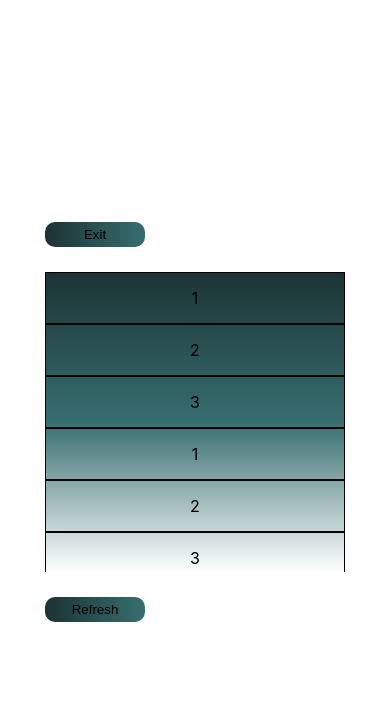
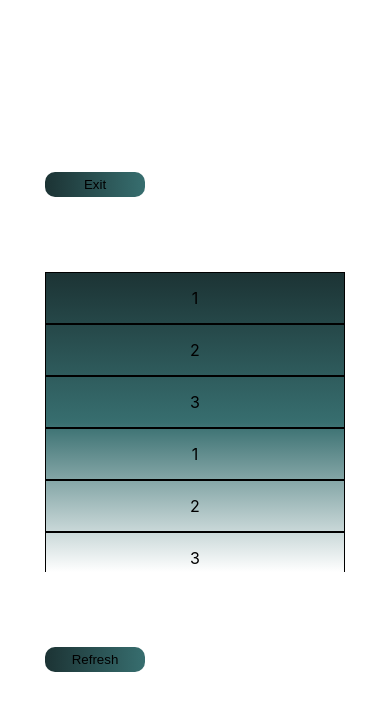
Before and after one commit to manny2384/simpleFullStack, a React (Create React App) app in the folder client/: page / in a window 390 px wide. Both pictures are taken after a click on the button "See All Users". Shown: the top 710 px of the page. Built offline with nearby package versions, Linux system fonts and the light colour scheme.

Commit message:
handling of components in app.js

```diff
--- a/client/src/App.css
+++ b/client/src/App.css
@@ -192,7 +192,8 @@ users.js component styling
 
 }
 .users{
-    height: 400px;
+    height: 500px;
+    width: 500px;
     display: flex;
     flex-direction: column;
     justify-content: space-between;
@@ -200,6 +201,26 @@ users.js component styling
 .users ul{
     overflow: scroll;
     background-image: linear-gradient(#1C3334, #376E6F, white);
+    width: 100%;
+    margin: auto;
+    height: 400px;
+}
+@media only screen and (max-width: 500px){
+    .users{
+        width: 100%;
+    }
+    .users ul{
+        width: 300px;
+        height: 300px;
+    }
+}
+@media only screen and (orientation: landscape){
+    .allUsers{
+        height: auto;
+    }
+    .users{
+        margin: 50px 0;
+    }
 }
 .users ul li{
     width: calc(100% - 2px);
--- a/client/src/App.js
+++ b/client/src/App.js
@@ -1,4 +1,4 @@
-import React, {useState} from 'react';
+import React, {useEffect, useState} from 'react';
 
 import './App.css';
 import Login from "./components/login";
@@ -10,6 +10,12 @@ function App() {
 
   const [state, setState] = useState("login");
   const [users, setUsers] = useState(false);
+
+  useEffect(()=>{
+    var hide_or_show_app_child = users ? "none" : "flex";
+
+      document.getElementsByClassName('app-child')[0].style.display = hide_or_show_app_child;
+  }, [users]);
 
   return (
     <div className="App">
--- a/client/src/components/users.js
+++ b/client/src/components/users.js
@@ -4,7 +4,8 @@ import React, { useState, useEffect } from "react";
 function Users(props){
     // const [list, setList] = useState([{'username':'1'},{'username':'2'},{'username':'3'},{'username':'1'},{'username':'2'},{'username':'3'}]);
     const [users, setUsers] = useState();
-    const [list] = useState([{'username':'1'},{'username':'2'},{'username':'3'},{'username':'1'},{'username':'2'},{'username':'3'}]);
+    const [list] = useState([{'username':'1'},{'username':'2'},{'username':'3'},{'username':'1'},{'username':'2'},{'username':'3'},
+    {'username':'1'},{'username':'2'},{'username':'3'},{'username':'1'},{'username':'2'},{'username':'3'}]);
 
     /*
 
@@ -35,7 +36,7 @@ function Users(props){
 
         <section className="users">
             <button onClick={(e)=>props.setUsers(false)}> Exit </button>
-            <ul style={{"height":"300px", "width":"300px"}}> {users} </ul>
+            <ul> {users} </ul>
             <button> <span> </span> Refresh </button>
         </section>
 
```
